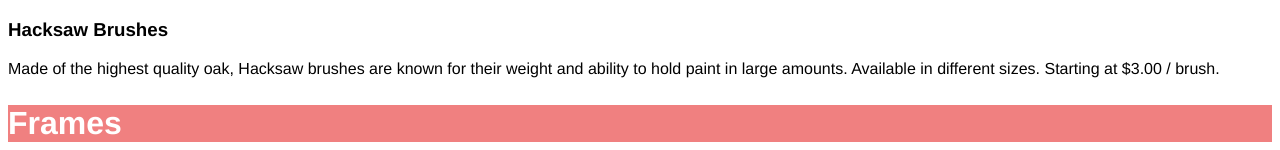
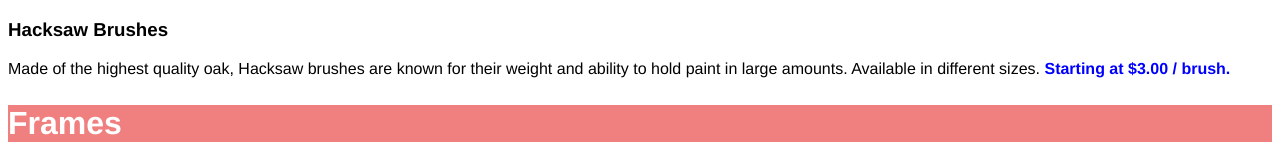
Before and after one commit to agrajalesh/prj-rev-bwfs-dasmoto, a plain HTML site: page DAC/index.html in a window 1280 px wide. Shown: the part 616-766 px from the top of the page. Drawn offline with Linux system fonts and the light colour scheme.

Commit message:
Update style.css

```diff
--- a/DAC/style.css
+++ b/DAC/style.css
@@ -12,6 +12,10 @@ h1 {
   font-size: 32px;
   font-weight: bold;
 }
+.style {
+  color:blue;
+  font-weight:bold
+}
 #cepillo {
   background-color: mediumspringgreen;
 }
```
